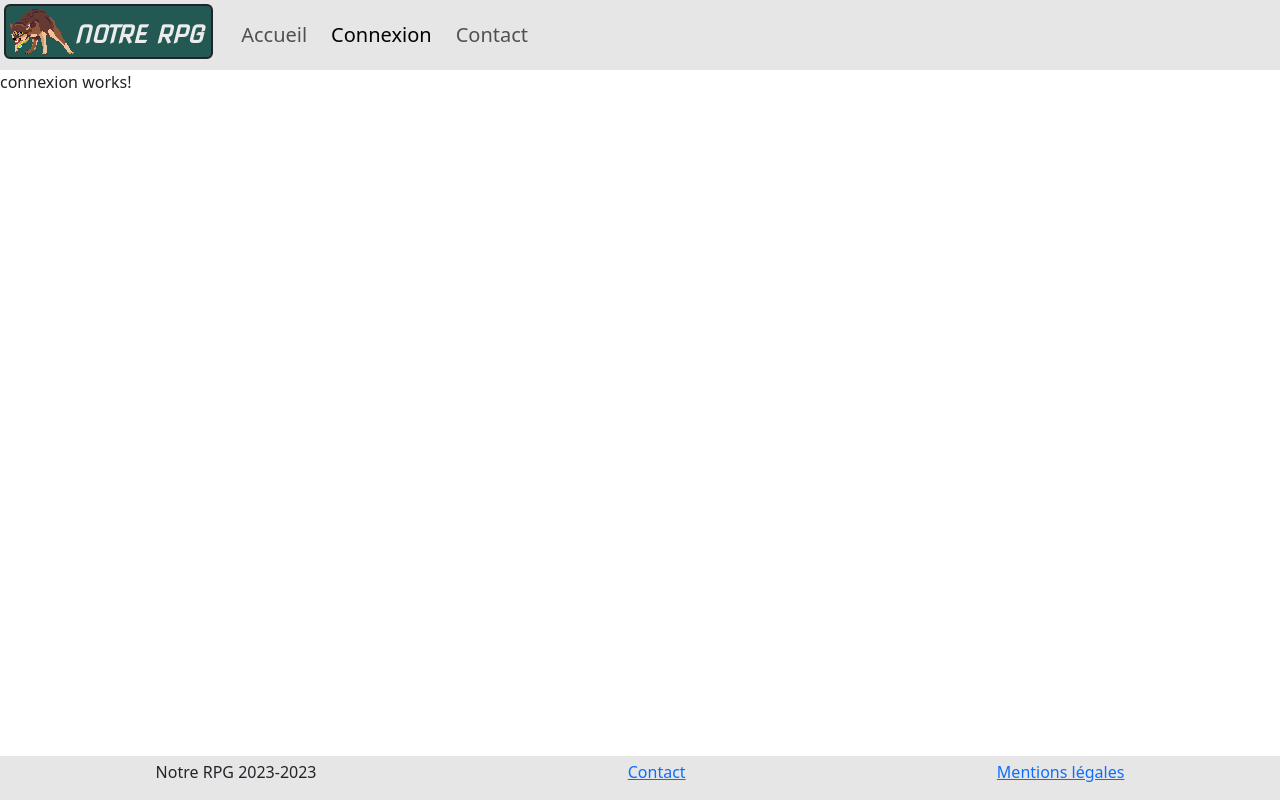
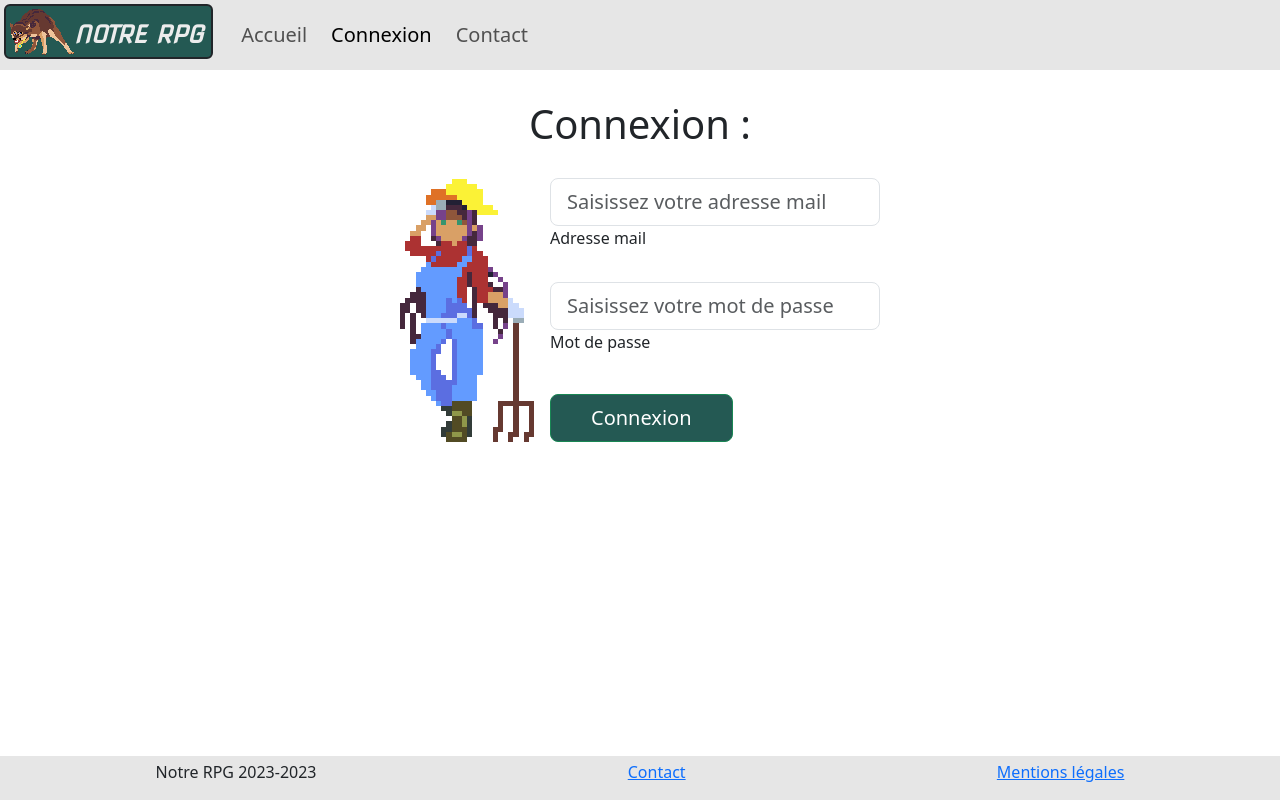
Before and after one commit to frohrlich/rpg-front, an Angular app: page /connexion in a window 1280 px wide. Built offline with nearby package versions, Linux system fonts and the light colour scheme.

Commit message:
front de la page de connexion

```diff
--- a/src/app/rpg/pages/connexion/connexion.component.css
+++ b/src/app/rpg/pages/connexion/connexion.component.css
@@ -0,0 +1,13 @@
+h1{
+    margin-top: 30px;
+    text-align: center;
+}
+
+.connexion{
+    margin-top: 30px;
+    display: flex;
+    justify-content: center;
+    align-items: center;
+    flex-direction: row;
+    gap: 1rem;
+}
--- a/src/app/rpg/pages/connexion/connexion.component.html
+++ b/src/app/rpg/pages/connexion/connexion.component.html
@@ -1 +1,31 @@
-<p>connexion works!</p>
+<h1>Connexion :</h1>
+<div class="connexion">
+        <div class="image d-none d-md-block">
+            <img src="assets/img/paysanne.png"
+                class="img-fluid float-end" alt="paysanne">
+        </div>
+        <div class="formulaire">
+            <form>
+
+                <!-- Email input -->
+                <div class="form-outline mb-4">
+                    <input type="email" id="form3Example3" class="form-control form-control-lg"
+                        placeholder="Saisissez votre adresse mail" />
+                    <label class="form-label" for="form3Example3">Adresse mail</label>
+                </div>
+
+                <!-- Password input -->
+                <div class="form-outline mb-3">
+                    <input type="password" id="form3Example4" class="form-control form-control-lg"
+                        placeholder="Saisissez votre mot de passe" />
+                    <label class="form-label" for="form3Example4">Mot de passe</label>
+                </div>
+
+                <div class="text-center text-lg-start mt-4 pt-2">
+                    <button type="button" class="btn btn-success logoGreen btn-lg"
+                        style="padding-left: 2.5rem; padding-right: 2.5rem;">Connexion</button>
+                </div>
+
+            </form>
+        </div>
+</div>
```
Also changed, not shown: src/assets/img/paysanne.png (added).
